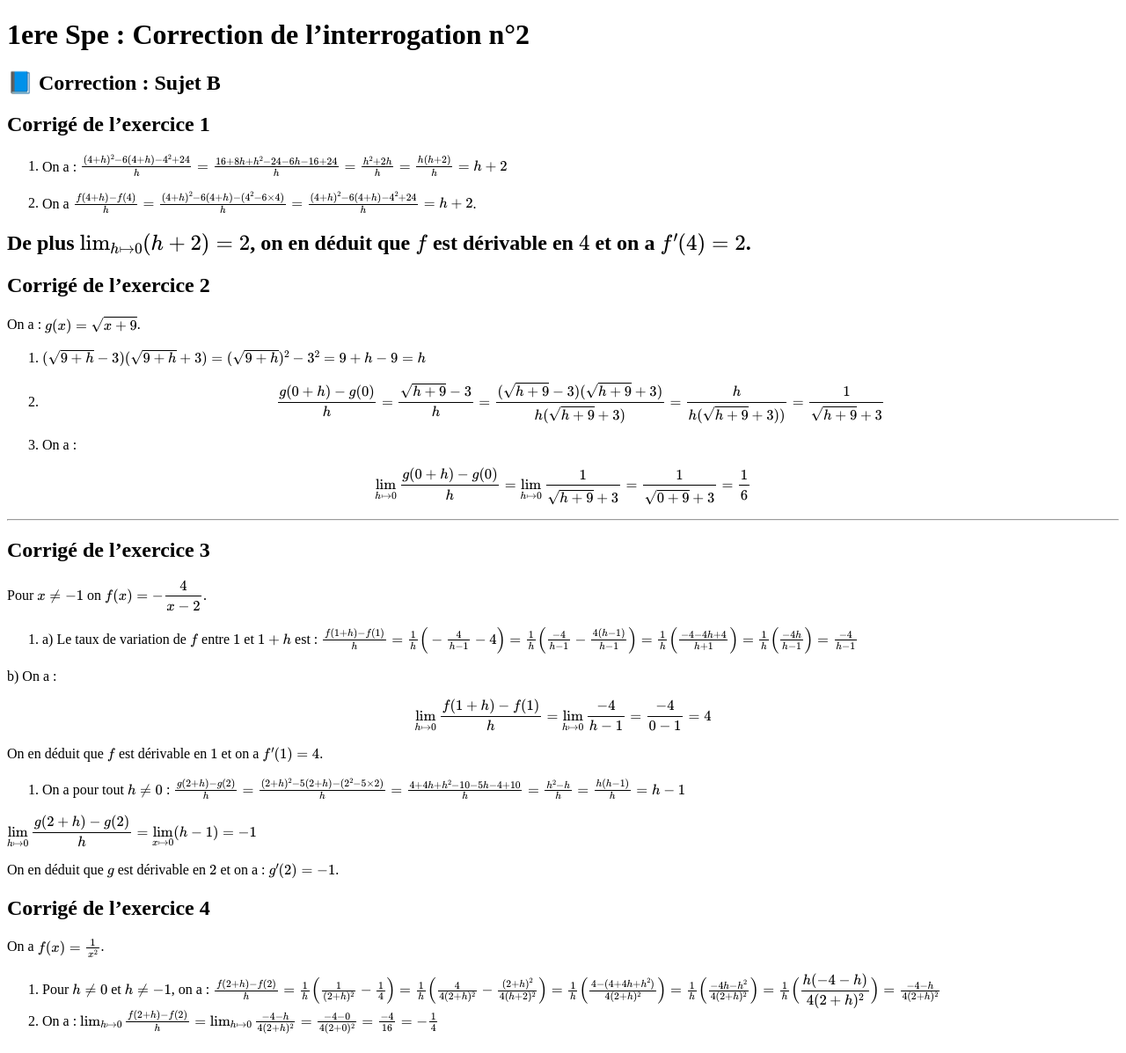
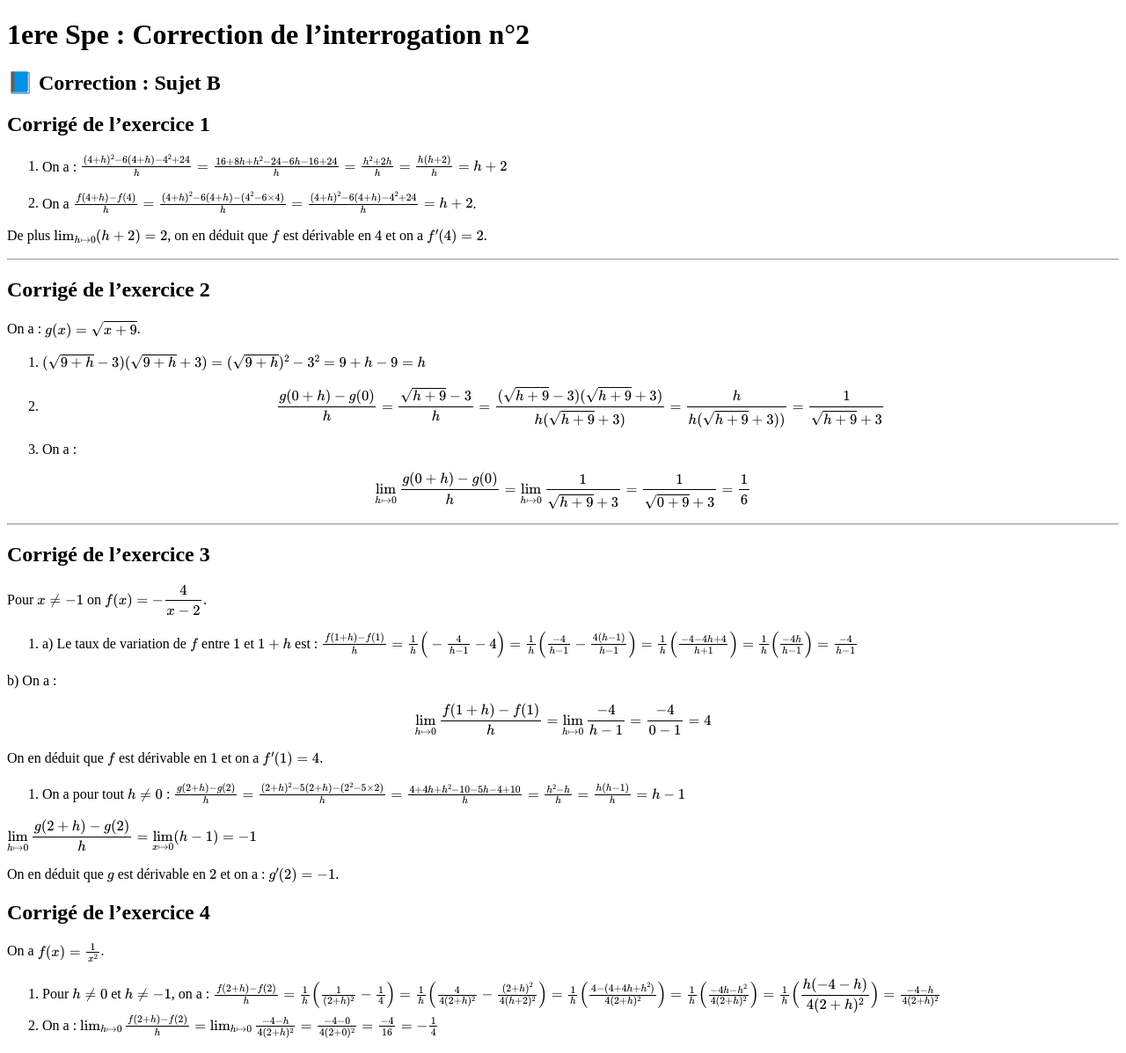
Before and after one commit to mebalou/Evaluations_1Spe_M_LOUNIS, a Jekyll site: the page built from index.md, in a window 1280 px wide. Shown: the whole page at 88% size. Built offline with Jekyll 4.4.1, drawn with Linux system fonts in a browser that asks for light colours.

```diff
--- a/index.md
+++ b/index.md
@@ -7,14 +7,14 @@ title: "Évaluations 1ère Spé"
 ## 📘 Correction : Sujet B
 
 ## Corrigé de l'exercice 1
-1. On a : $\frac{(4+h)^2-6(4+h)-4^2+24}{h}=\frac{16+8h+h^2-24-6h-16+24}{h}
-=\frac{h^2+2h}{h}=\frac{h(h+2)}{h}=h+2$
+1. On a : $$\frac{(4+h)^2-6(4+h)-4^2+24}{h}=\frac{16+8h+h^2-24-6h-16+24}{h}
+=\frac{h^2+2h}{h}=\frac{h(h+2)}{h}=h+2$$
 
 2. On a $$\frac{f(4+h)-f(4)}{h}=\frac{(4+h)^2-6(4+h)-(4^2-6\times 4)}{h}=\frac{(4+h)^2-6(4+h)-4^2+24}{h}=h+2
 $$.
 
+De plus $\lim_{h\mapsto 0}  (h+2)=2$, on en déduit que $f$ est dérivable en $4$ et on a $f'(4)=2$.
 
-De plus $\lim_{h\mapsto 0}  (h+2)=2$, on en déduit que $f$ est dérivable en $4$ et on a $f'(4)=2$.
 ---
 ## Corrigé de l'exercice 2
 
```
